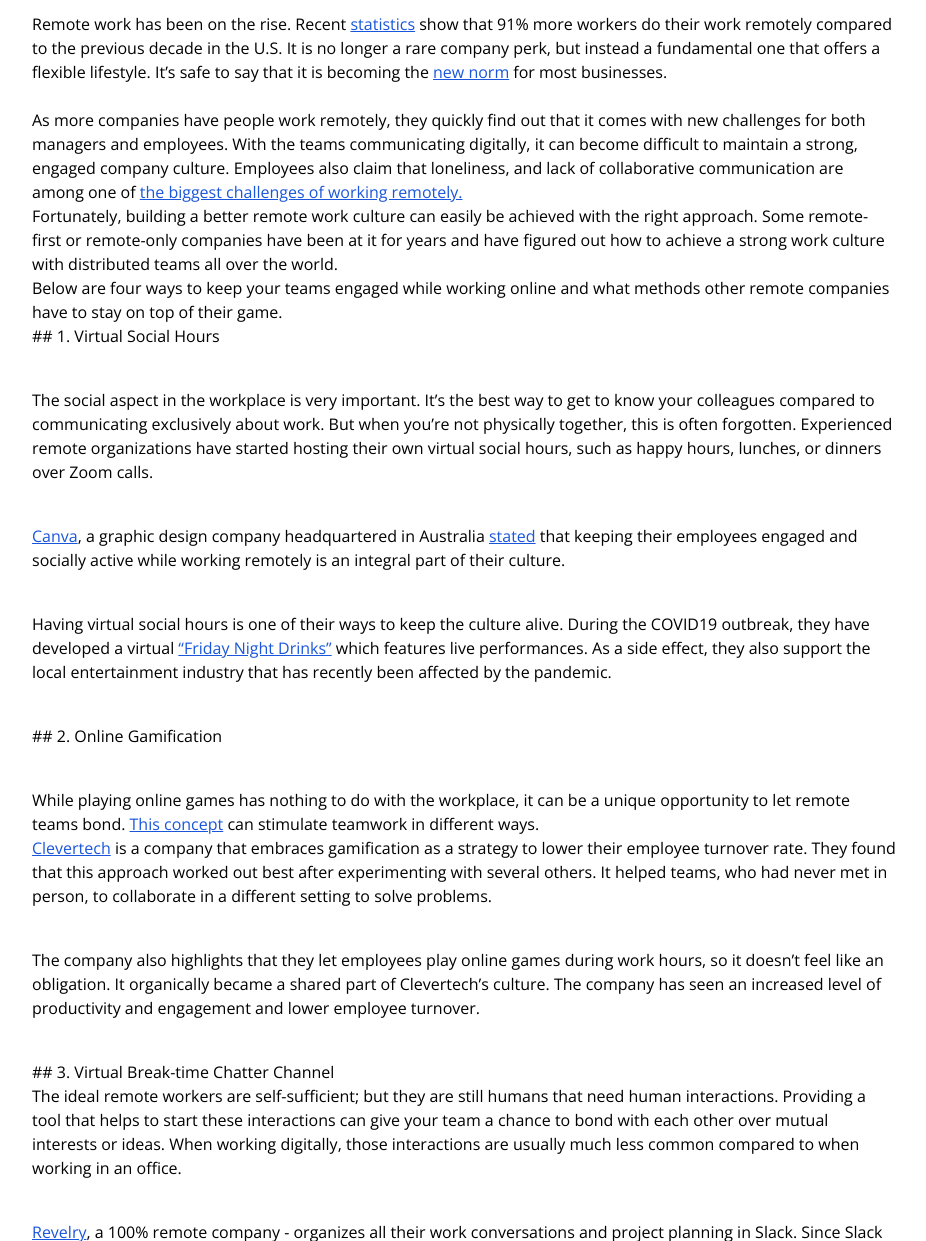
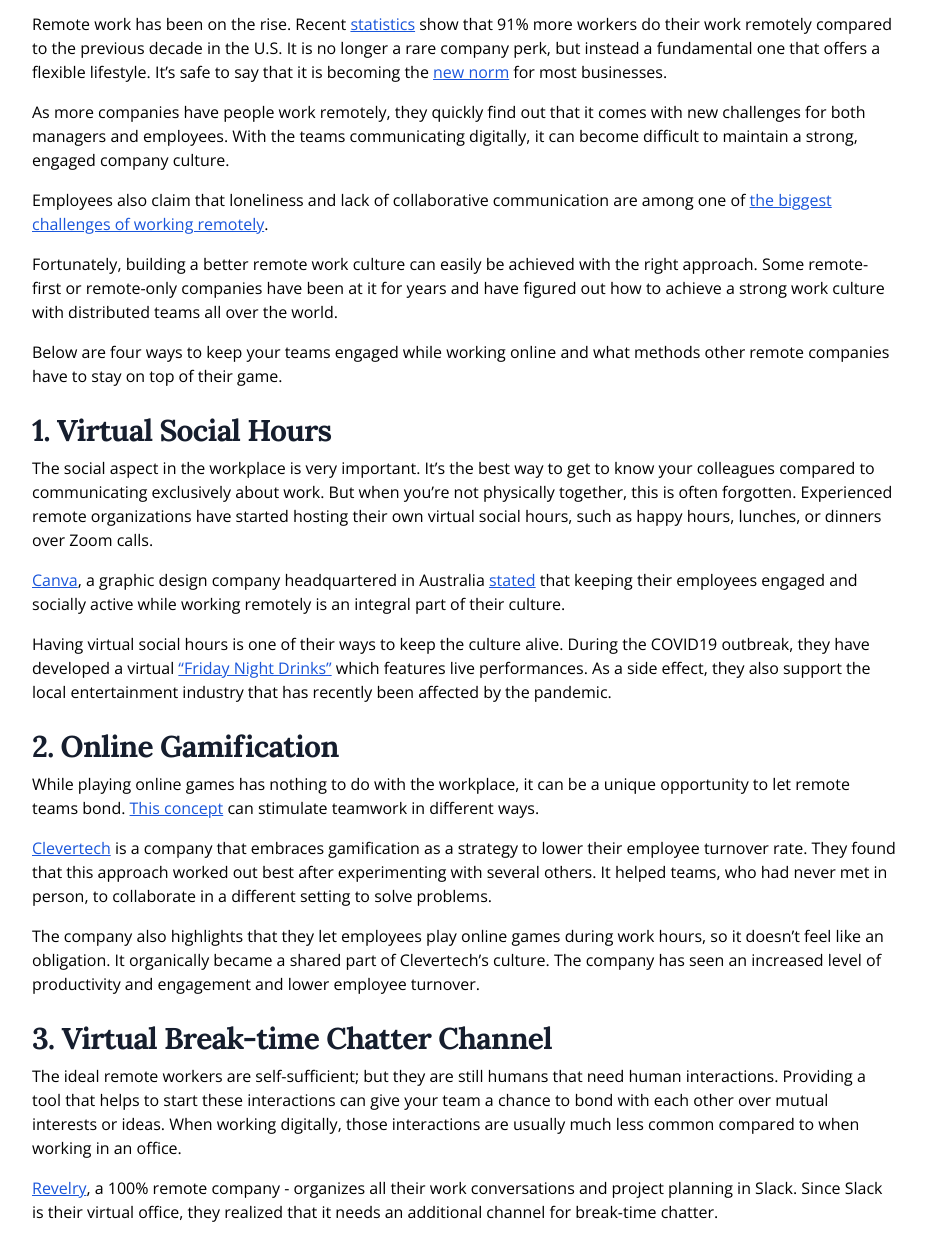
Before and after one commit to Sparklybot/sparklybot.github.io, a Jekyll site: the page built from _posts/2020-06-30-ways-to-keep-your-team-engaged-remotely.markdown, in a window 1280 px wide and 1400 px high, scrolled down 515 px. Shown: the part 159-1400 px from the top of the window, without its empty margins (176-1102 px from the left). Built offline with Jekyll 4.4.1, drawn with Linux system fonts in a browser that asks for light colours; comment, search, counter and statistics services are not loaded; some of the changed text lies outside the part shown.

```diff
--- a/_posts/2020-06-30-ways-to-keep-your-team-engaged-remotely.markdown
+++ b/_posts/2020-06-30-ways-to-keep-your-team-engaged-remotely.markdown
@@ -12,66 +12,54 @@ Field name: false
 ---
 
 Remote work has been on the rise. Recent [statistics](https://www.flexjobs.com/blog/post/remote-work-statistics/) show that 91% more workers do their work remotely compared to the previous decade in the U.S. It is no longer a rare company perk, but instead a fundamental one that offers a flexible lifestyle. It’s safe to say that it is becoming the [new norm](https://remote.co/proof-remote-work-becoming-norm/) for most businesses.
-\
+
 <!--more-->
-\
-As more companies have people work remotely, they quickly find out that it comes with new challenges for both managers and employees. With the teams communicating digitally, it can become difficult to maintain a strong, engaged company culture. Employees also claim that loneliness, and lack of collaborative communication are among one of [the biggest challenges of working remotely.
-\
-](https://buffer.com/state-of-remote-work-2019)Fortunately, building a better remote work culture can easily be achieved with the right approach. Some remote-first or remote-only companies have been at it for years and have figured out how to achieve a strong work culture with distributed teams all over the world.
-\
+
+As more companies have people work remotely, they quickly find out that it comes with new challenges for both managers and employees. With the teams communicating digitally, it can become difficult to maintain a strong, engaged company culture.
+
+Employees also claim that loneliness and lack of collaborative communication are among one of [the biggest challenges of working remotely](https://buffer.com/state-of-remote-work-2019).
+
+Fortunately, building a better remote work culture can easily be achieved with the right approach. Some remote-first or remote-only companies have been at it for years and have figured out how to achieve a strong work culture with distributed teams all over the world.
+
 Below are four ways to keep your teams engaged while working online and what methods other remote companies have to stay on top of their game.
-\
-\## 1. Virtual Social Hours
 
-\
+## 1. Virtual Social Hours
+
 The social aspect in the workplace is very important. It’s the best way to get to know your colleagues compared to communicating exclusively about work. But when you’re not physically together, this is often forgotten. Experienced remote organizations have started hosting their own virtual social hours, such as happy hours, lunches, or dinners over Zoom calls.
 
-\
 [Canva](https://www.linkedin.com/company/canva/?originalSubdomain=au), a graphic design company headquartered in Australia [stated](https://medium.com/canva/how-were-maintaining-canva-s-culture-remotely-d0a9fb25dd4d) that keeping their employees engaged and socially active while working remotely is an integral part of their culture.
 
-\
 Having virtual social hours is one of their ways to keep the culture alive. During the COVID19 outbreak, they have developed a virtual [“Friday Night Drinks”](https://medium.com/canva/how-were-maintaining-canva-s-culture-remotely-d0a9fb25dd4d) which features live performances. As a side effect, they also support the local entertainment industry that has recently been affected by the pandemic.
 
-\
-\##  2. Online Gamification
+##  2. Online Gamification
 
-\
-While playing online games has nothing to do with the workplace, it can be a unique opportunity to let  remote teams bond. [This concept](https://hbr.org/2019/02/ideas-for-helping-remote-colleagues-bond) can stimulate teamwork in different ways.
-\
+While playing online games has nothing to do with the workplace, it can be a unique opportunity to let remote teams bond. [This concept](https://hbr.org/2019/02/ideas-for-helping-remote-colleagues-bond) can stimulate teamwork in different ways.
+
+
 [Clevertech](https://hbr.org/2019/02/ideas-for-helping-remote-colleagues-bond) is a company that embraces gamification as a strategy to lower their employee turnover rate. They found that this approach worked out best after experimenting with several others. It helped teams, who had never met in person, to collaborate in a different setting to solve problems.
 
-\
 The company also highlights that they let employees play online games during work hours, so it doesn’t feel like an obligation. It organically became a shared part of Clevertech’s culture. The company has seen an increased level of productivity and engagement and lower employee turnover.
 
-\
-\##  3. Virtual Break-time Chatter Channel
-\
+##  3. Virtual Break-time Chatter Channel
+
 The ideal remote workers are self-sufficient; but they are still humans that need human interactions. Providing a tool that helps to start these interactions can give your team a chance to bond with each other over mutual interests or ideas. When working digitally, those interactions are usually much less common compared to when working in an office.
 
-\
-[Revelry](https://revelry.co/watercooler-channel/), a 100% remote company - organizes all their work conversations and project planning in Slack. Since Slack is their virtual office, they realized that it needs an additional channel for  break-time chatter.
+[Revelry](https://revelry.co/watercooler-channel/), a 100% remote company - organizes all their work conversations and project planning in Slack. Since Slack is their virtual office, they realized that it needs an additional channel for break-time chatter.
 
-\
 [Earth Innovation Institute (EII)](https://www.linkedin.com/company/earth-innovation-institute/) is an environmental NGO headquartered in San Francisco and with regional teams spread out across multiple parts of the world. They have recently improved their internal communication by using an online platform to share information.
 
-\
 Nindita Hapsari, an Indonesian representative of EII, told us about her first few months while working remotely.
 
 > “At first, I felt lonely and disconnected to others. Previously, I used to work in an office and this gave me the feeling I was part of my team and the company. Adjusting to remote work was a pretty big deal. It was hard to get a quick response from others, and I missed having informal conversations that I used to have with co-workers in a physical office.”
 
-\
 To improve internal communication and strengthen the bonds between the staff members, EII decided to make a Facebook group called “Watercooler Chat”. Here they can share non-work related updates to others such as pictures of their pets and places they visited last weekend. It had a big positive effect on the mental wellbeing of the team members, as well as on the work itself.
 
-\
-\##  4. Virtual paired buddy program
-\
+##  4. Virtual paired buddy program
+
 It’s pretty common for remote companies to have an onboarding program, during which new hires are matched with a more senior colleague. [Help Scout](https://www.helpscout.com/blog/employee-onboarding/), a remote company with 80 employees, has a program called “Work Best Friend” to help new hires adapt to their new work environment. [Automattic](https://automattic.com/), another remote company, has a mix of self-guided training and buddy feedback for new hires.
 
-\
 Not only does it add value to the onboarding process, but it’s also a fun way for employees to interact socially with other departments. [Zapier](https://zapier.com/learn/remote-work/how-build-culture-remote-team/) uses a random pairing system within their online workspace for this purpose. It encourages employees to be paired randomly to others from different departments to get to know each other, and the company itself, better.
 
-\
-\###  Takeaways!
+###  Takeaways!
 
-\
 When your company works remotely, building a collaborative company culture can be difficult and won’t happen without some effort. It’s important to provide the right tools and take the right steps. We’ve talked about virtual social hours, gaming sessions, a dedicated place for non-work chatter and pairing systems. We hope there will be something that you think can benefit your company or team!
```
